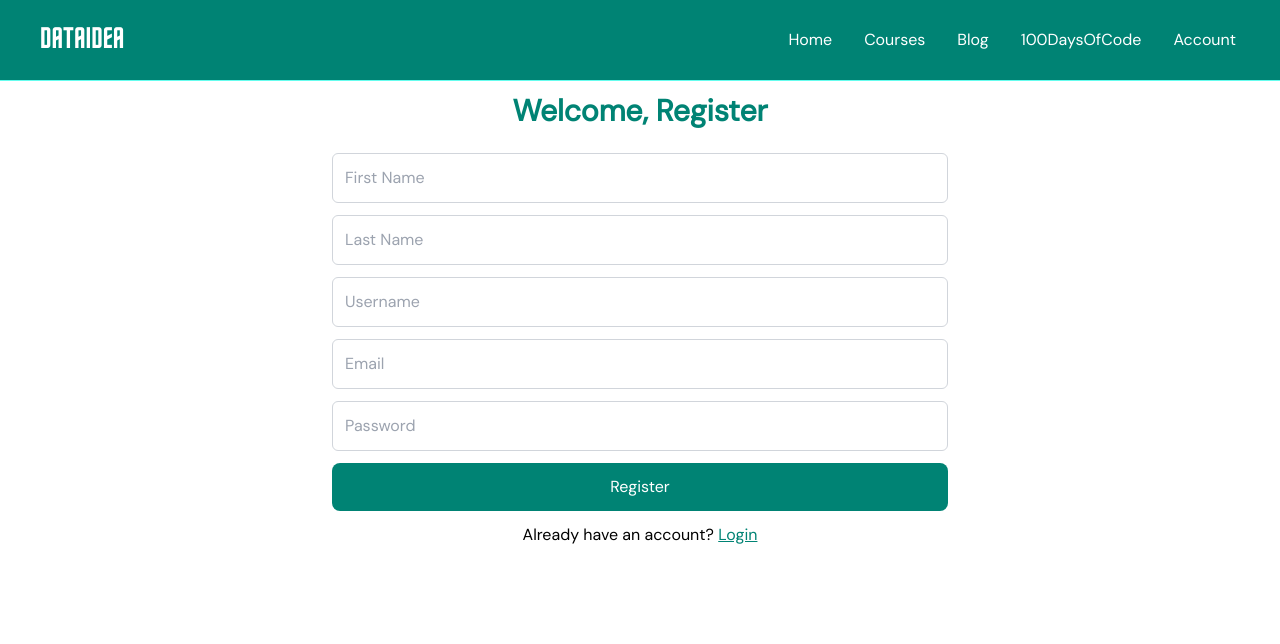
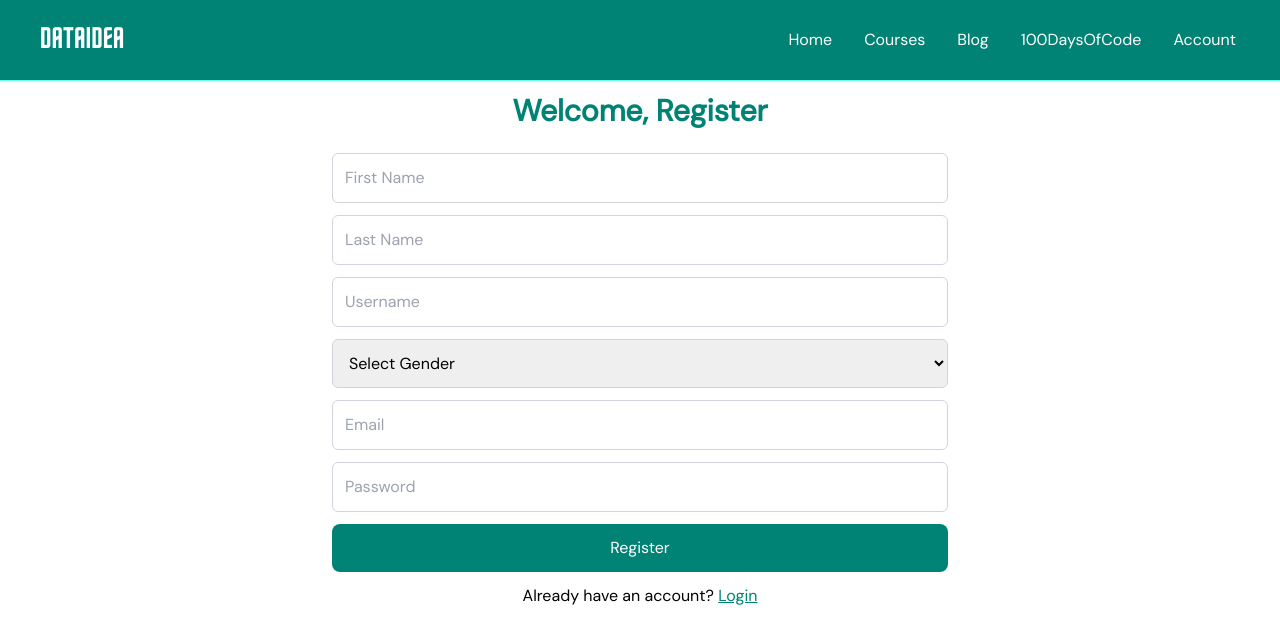
Before and after one commit to dataideaorg/dataideaorg-frontend, a React (Vite) app: page /register in a window 1280 px wide. Shown: the top 644 px of the page. Built offline with nearby package versions, Linux system fonts and the light colour scheme.

Commit message:
updated registration

```diff
--- a/public/404.html
+++ b/public/404.html
@@ -5,8 +5,8 @@
     <link rel="icon" type="image/svg+xml" href="/assets/logo-BFPd2nEI.png" />
     <meta name="viewport" content="width=device-width, initial-scale=1.0" />
     <title>DATAIDEA</title>
-    <script type="module" crossorigin src="/assets/index-6cOK3mW3.js"></script>
-    <link rel="stylesheet" crossorigin href="/assets/index-2o1YxRVT.css" />
+    <script type="module" crossorigin src="/assets/index-DlM8rzcd.js"></script>
+    <link rel="stylesheet" crossorigin href="/assets/index-2o1YxRVT.css">
   </head>
   <body>
     <div id="root"></div>
--- a/src/api/auth.tsx
+++ b/src/api/auth.tsx
@@ -1,4 +1,6 @@
 interface RegisterData {
+  first_name: string
+  last_name: string
   username: string;
   email: string;
   password: string;
--- a/src/pages/Register.tsx
+++ b/src/pages/Register.tsx
@@ -17,7 +17,7 @@ const Register: React.FC = () => {
     e.preventDefault();
     setLoading(true);
     try {
-      await register({ username, email, password });
+      await register({ first_name, last_name, username, email, password });
       toast.success("Registration successful");
       // wait for toaster
       setTimeout(() => {
@@ -60,6 +60,16 @@ const Register: React.FC = () => {
           required
           className="border border-gray-300 rounded-md p-3"
         />
+        {/* add gender */}
+        <select
+          className="border border-gray-300 rounded-md p-3"
+          required
+        >
+          <option value="">Select Gender</option>
+          <option value="M">Male</option>
+          <option value="F">Female</option>
+          <option value="N">Prefer not to say</option>
+        </select>
         <input
           type="email"
           placeholder="Email"
```
